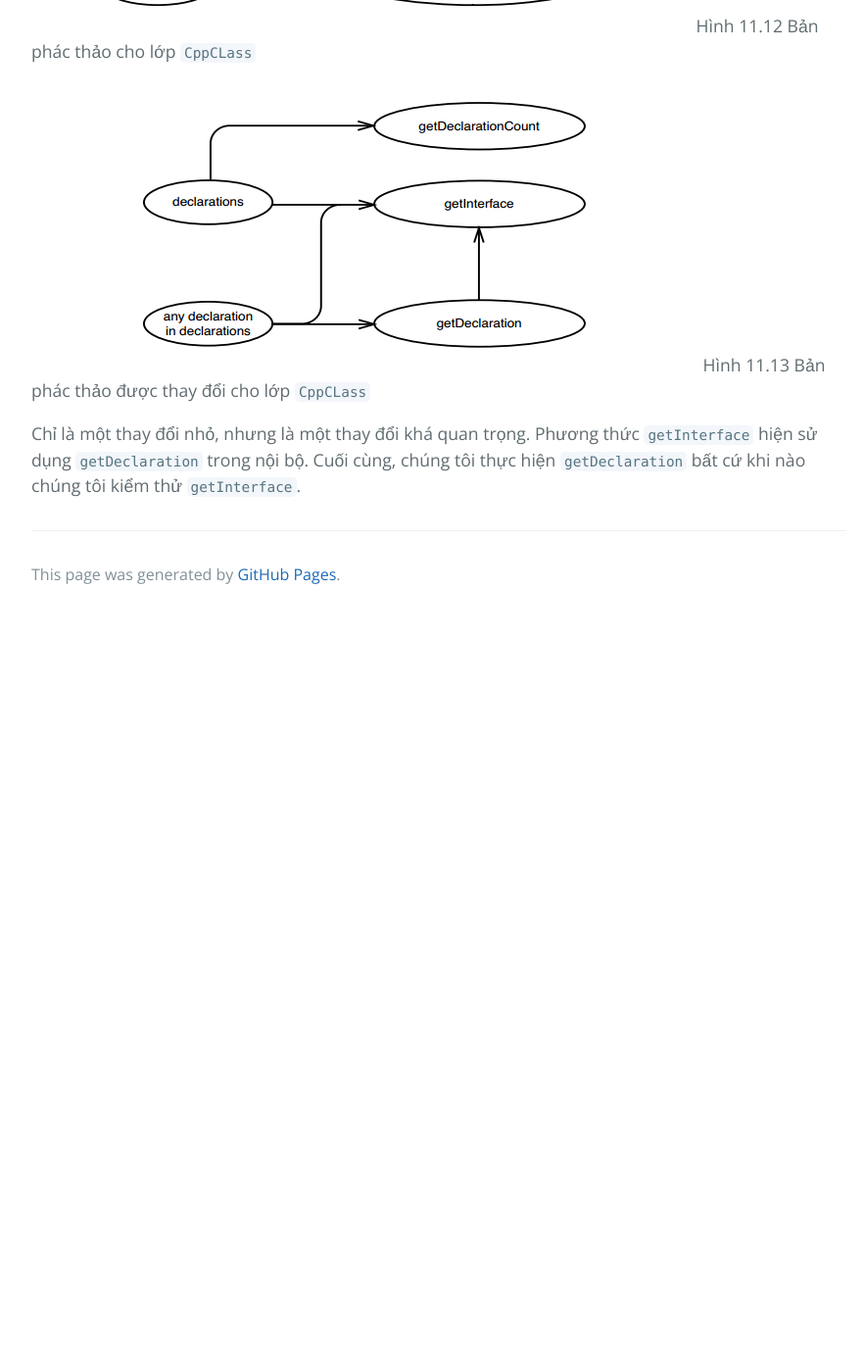
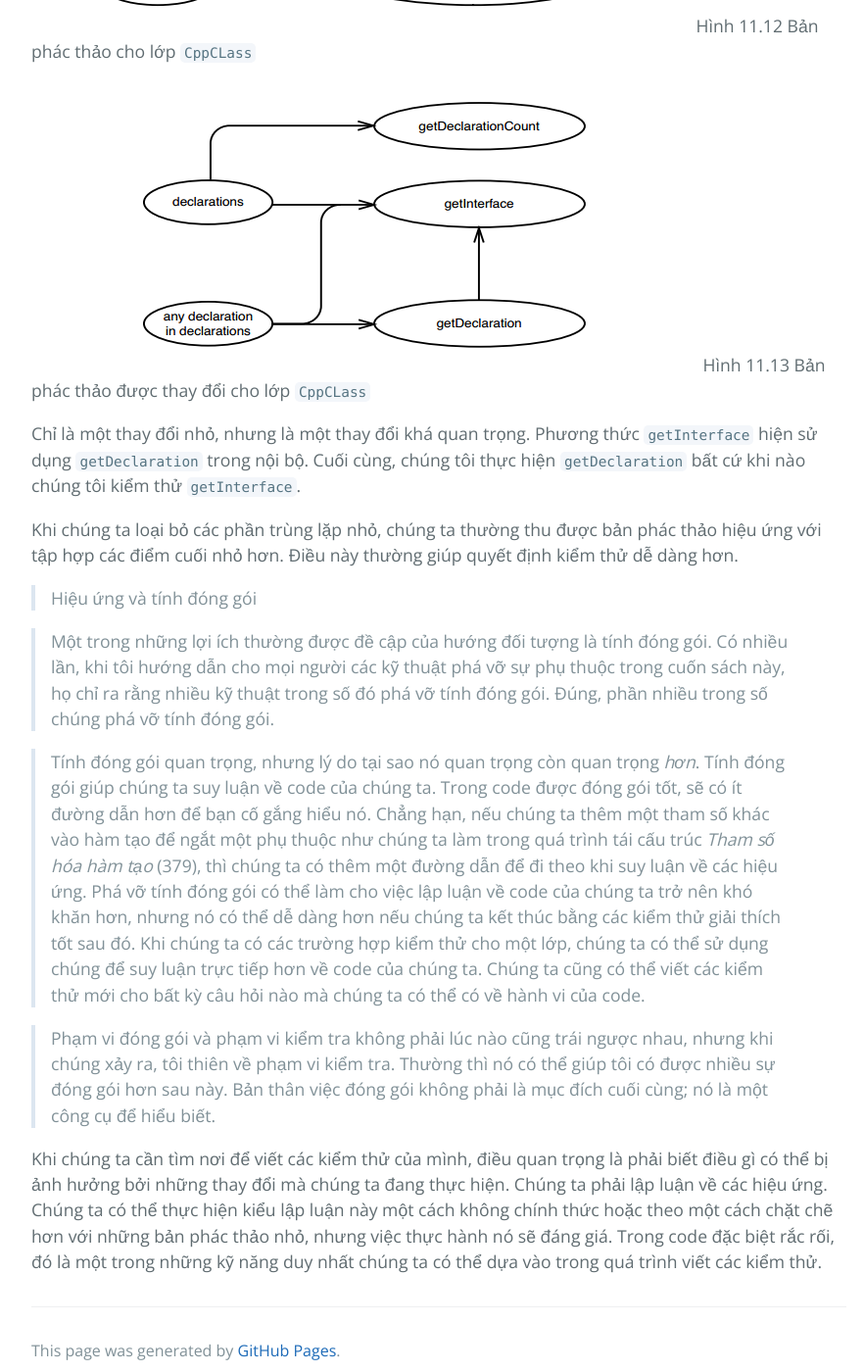
Before and after one commit to HaiBV/haibv.github.io, a Jekyll site: the page built from working-effectively-with-legacy-code/chapter-11-i-need-to-make-a-change-what-methods-should-i-test.md, in a window 1280 px wide and 1400 px high, scrolled down 18305 px. Shown: the whole window at 98% size, without its empty margins (192-1074 px from the left). Built offline with Jekyll 4.4.1, drawn with Linux system fonts in a browser that asks for light colours; our own code applies the rules of GitHub Pages for plain Markdown files; before the commit the page ends 18935 px from its top, so only the background shows below that.

Commit message:
Book - Working Efectively with Legacy Code - P2 - C11

```diff
--- a/working-effectively-with-legacy-code/chapter-11-i-need-to-make-a-change-what-methods-should-i-test.md
+++ b/working-effectively-with-legacy-code/chapter-11-i-need-to-make-a-change-what-methods-should-i-test.md
@@ -456,3 +456,15 @@ Hình 11.12 Bản phác thảo cho lớp `CppCLass`
 Hình 11.13 Bản phác thảo được thay đổi cho lớp `CppCLass`
 
 Chỉ là một thay đổi nhỏ, nhưng là một thay đổi khá quan trọng. Phương thức `getInterface` hiện sử dụng `getDeclaration` trong nội bộ. Cuối cùng, chúng tôi thực hiện `getDeclaration` bất cứ khi nào chúng tôi kiểm thử `getInterface`.
+
+Khi chúng ta loại bỏ các phần trùng lặp nhỏ, chúng ta thường thu được bản phác thảo hiệu ứng với tập hợp các điểm cuối nhỏ hơn. Điều này thường giúp quyết định kiểm thử dễ dàng hơn.
+
+> Hiệu ứng và tính đóng gói
+
+> Một trong những lợi ích thường được đề cập của hướng đối tượng là tính đóng gói. Có nhiều lần, khi tôi hướng dẫn cho mọi người các kỹ thuật phá vỡ sự phụ thuộc trong cuốn sách này, họ chỉ ra rằng nhiều kỹ thuật trong số đó phá vỡ tính đóng gói. Đúng, phần nhiều trong số chúng phá vỡ tính đóng gói.
+
+> Tính đóng gói quan trọng, nhưng lý do tại sao nó quan trọng còn quan trọng _hơn_. Tính đóng gói giúp chúng ta suy luận về code của chúng ta. Trong code được đóng gói tốt, sẽ có ít đường dẫn hơn để bạn cố gắng hiểu nó. Chẳng hạn, nếu chúng ta thêm một tham số khác vào hàm tạo để ngắt một phụ thuộc như chúng ta làm trong quá trình tái cấu trúc _Tham số hóa hàm tạo_ (379), thì chúng ta có thêm một đường dẫn để đi theo khi suy luận về các hiệu ứng. Phá vỡ tính đóng gói có thể làm cho việc lập luận về code của chúng ta trở nên khó khăn hơn, nhưng nó có thể dễ dàng hơn nếu chúng ta kết thúc bằng các kiểm thử giải thích tốt sau đó. Khi chúng ta có các trường hợp kiểm thử cho một lớp, chúng ta có thể sử dụng chúng để suy luận trực tiếp hơn về code của chúng ta. Chúng ta cũng có thể viết các kiểm thử mới cho bất kỳ câu hỏi nào mà chúng ta có thể có về hành vi của code.
+
+> Phạm vi đóng gói và phạm vi kiểm tra không phải lúc nào cũng trái ngược nhau, nhưng khi chúng xảy ra, tôi thiên về phạm vi kiểm tra. Thường thì nó có thể giúp tôi có được nhiều sự đóng gói hơn sau này. Bản thân việc đóng gói không phải là mục đích cuối cùng; nó là một công cụ để hiểu biết.
+
+Khi chúng ta cần tìm nơi để viết các kiểm thử của mình, điều quan trọng là phải biết điều gì có thể bị ảnh hưởng bởi những thay đổi mà chúng ta đang thực hiện. Chúng ta phải lập luận về các hiệu ứng. Chúng ta có thể thực hiện kiểu lập luận này một cách không chính thức hoặc theo một cách chặt chẽ hơn với những bản phác thảo nhỏ, nhưng việc thực hành nó sẽ đáng giá. Trong code đặc biệt rắc rối, đó là một trong những kỹ năng duy nhất chúng ta có thể dựa vào trong quá trình viết các kiểm thử.
```
